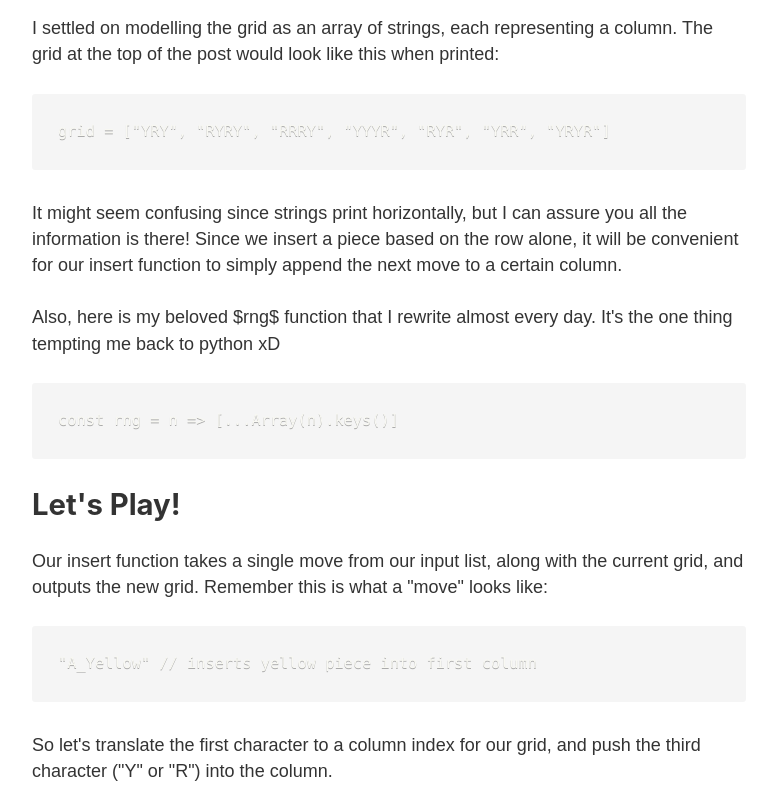
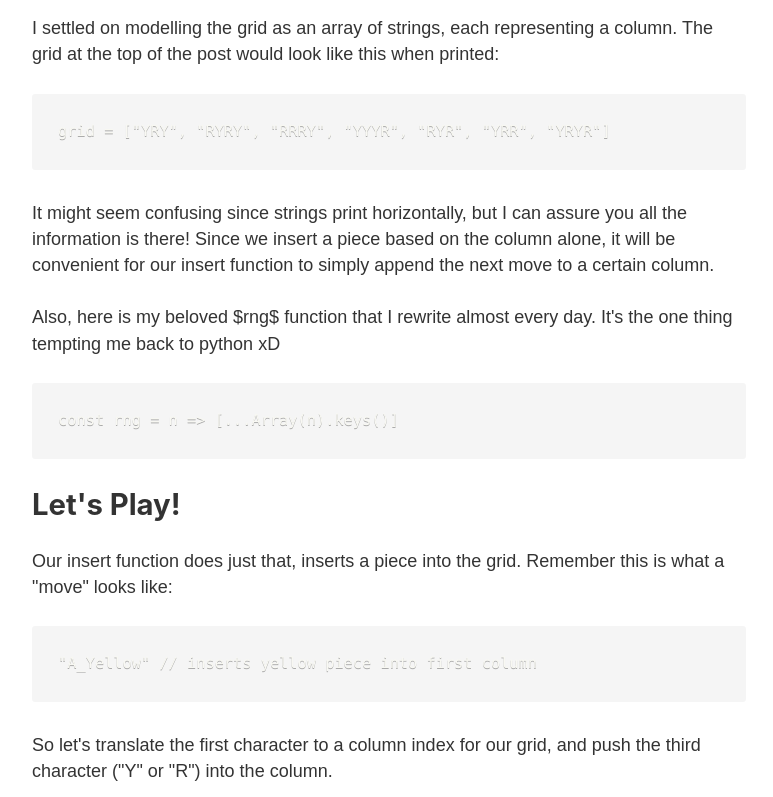
Before and after one commit to jistjoalal/blog, a Gatsby site: page /blog/connect-four in a window 1280 px wide. Shown: the part 2976-3773 px from the top of the page, without its empty margins (251-1024 px from the left). Built offline with nearby package versions, Linux system fonts and the light colour scheme; Gatsby itself is replaced by a stand-in of ours; some packages are replaced by stand-ins of ours; code samples lack their colours.

Commit message:
fix connect four post typos :)

````diff
--- a/blog/connect-four/connect-four.md
+++ b/blog/connect-four/connect-four.md
@@ -37,7 +37,7 @@ This kata is only 4 kyu, and apparently I'm getting better because my initial pl
 ```js
 /**
  * Connect Four - 4kyu
- * whoIsWinner(moves)
+ * run(moves)
  * - Input: ["A_Red", "B_Yellow", ... ]
  * - Output: 'Red', 'Yellow', or 'Draw'
  * implementation:
@@ -75,7 +75,7 @@ I settled on modelling the grid as an array of strings, each representing a colu
 grid = ["YRY", "RYRY", "RRRY", "YYYR", "RYR", "YRR", "YRYR"]
 ```
 
-It might seem confusing since strings print horizontally, but I can assure you all the information is there! Since we insert a piece based on the row alone, it will be convenient for our insert function to simply append the next move to a certain column.
+It might seem confusing since strings print horizontally, but I can assure you all the information is there! Since we insert a piece based on the column alone, it will be convenient for our insert function to simply append the next move to a certain column.
 
 Also, here is my beloved $rng$ function that I rewrite almost every day. It's the one thing tempting me back to python xD
 
@@ -85,7 +85,7 @@ const rng = n => [...Array(n).keys()]
 
 ## Let's Play!
 
-Our insert function takes a single move from our input list, along with the current grid, and outputs the new grid. Remember this is what a "move" looks like:
+Our insert function does just that, inserts a piece into the grid. Remember this is what a "move" looks like:
 
 ```js
 "A_Yellow" // inserts yellow piece into first column
````
